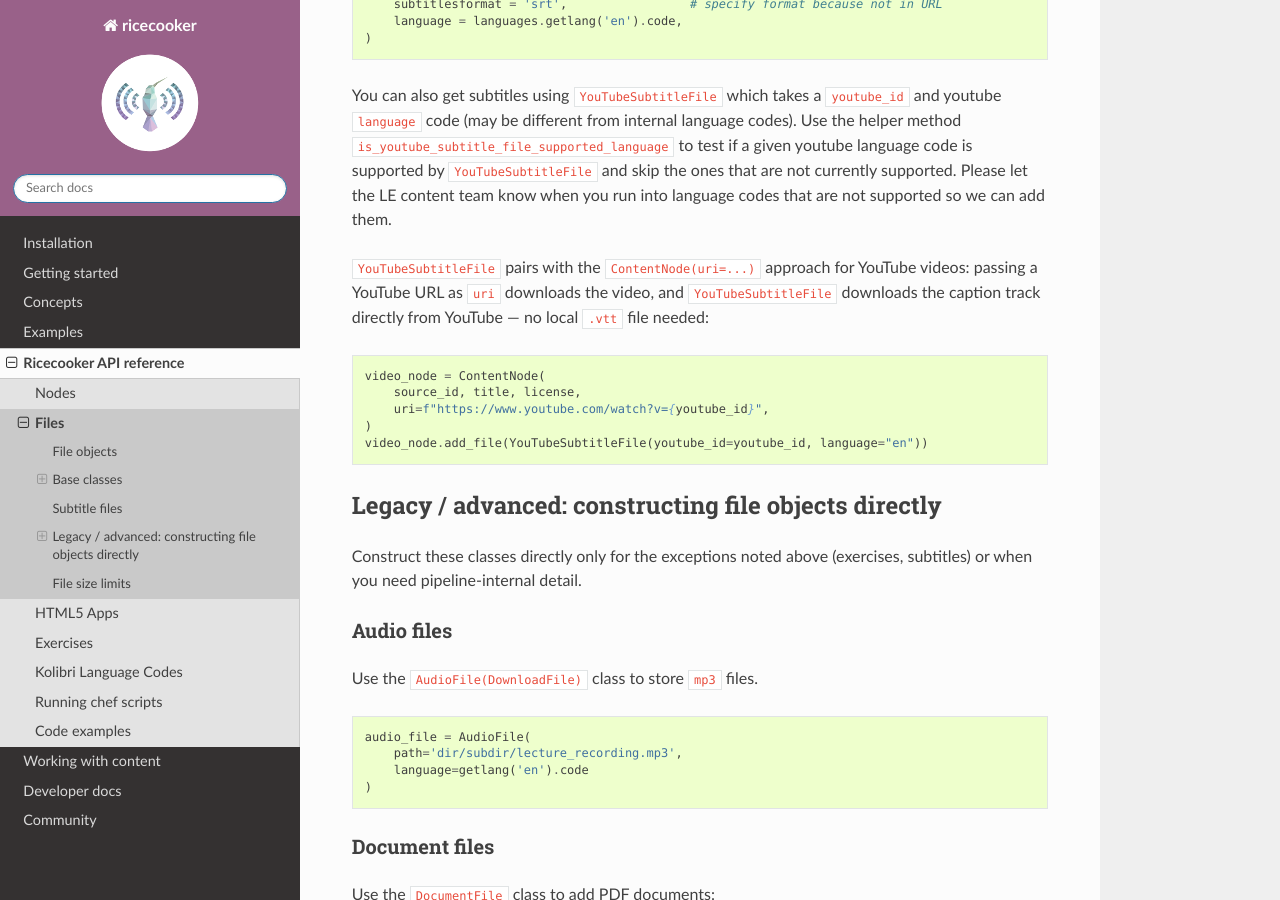
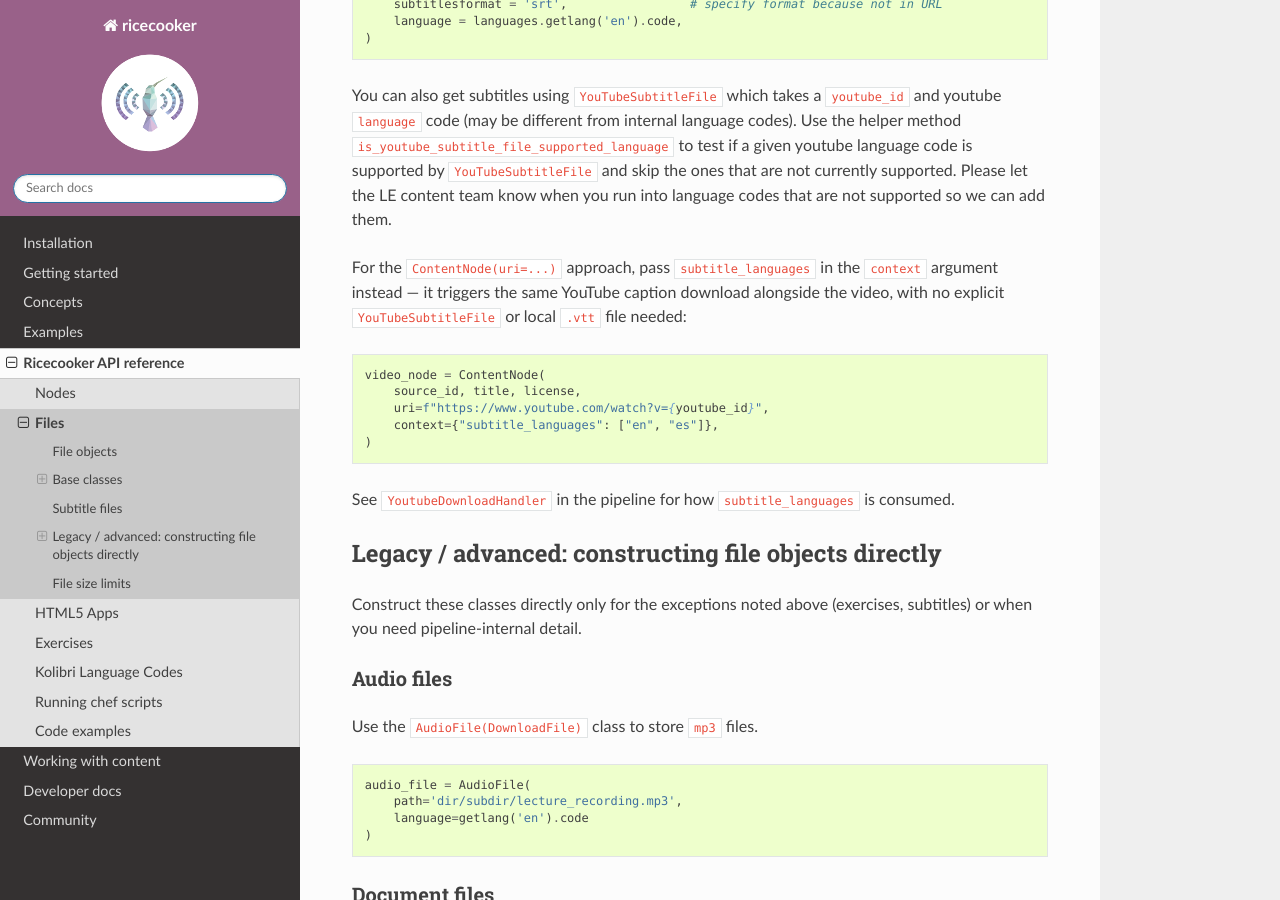
Before and after one commit to learningequality/ricecooker, a Sphinx documentation site: the page built from docs/files.md, in a window 1280 px wide and 900 px high, scrolled down 2100 px. Built offline with Sphinx 7.4.7 and the Read the Docs theme 3.1.0, drawn with Linux system fonts in a browser that asks for light colours.

Commit message:
Address second round of PR #683 review feedback
- ContentNode now passes a `context` dict through to the file pipeline
  and inherits the node's `language` onto files it builds from `uri`,
  fixing an inconsistency the reviewer flagged where a file built from
  `uri` had no language unless the pipeline inferred one itself.
- docs/files.md: point YouTube-subtitle docs at `context={"subtitle_languages": [...]}`
  instead of a manual `YouTubeSubtitleFile.add_file` call, since that's
  the mechanism that actually triggers automatic subtitle download from
  the `ContentNode(uri=)` path.
- docs/tutorial/gettingstarted.rst: drop the "Video overview" section
  and its dead video embed.

Co-Authored-By: Claude Sonnet 5 <noreply@anthropic.com>

````diff
--- a/docs/files.md
+++ b/docs/files.md
@@ -97,16 +97,17 @@ a given youtube language code is supported by `YouTubeSubtitleFile` and skip the
 ones that are not currently supported. Please let the LE content team know when
 you run into language codes that are not supported so we can add them.
 
-`YouTubeSubtitleFile` pairs with the `ContentNode(uri=...)` approach for YouTube
-videos: passing a YouTube URL as `uri` downloads the video, and `YouTubeSubtitleFile`
-downloads the caption track directly from YouTube — no local `.vtt` file needed:
+For the `ContentNode(uri=...)` approach, pass `subtitle_languages` in the `context`
+argument instead — it triggers the same YouTube caption download alongside the
+video, with no explicit `YouTubeSubtitleFile` or local `.vtt` file needed:
 ```
 video_node = ContentNode(
     source_id, title, license,
     uri=f"https://www.youtube.com/watch?v={youtube_id}",
+    context={"subtitle_languages": ["en", "es"]},
 )
-video_node.add_file(YouTubeSubtitleFile(youtube_id=youtube_id, language="en"))
 ```
+See [`YoutubeDownloadHandler`](https://github.com/learningequality/ricecooker/blob/main/ricecooker/utils/pipeline/transfer.py#L172) in the pipeline for how `subtitle_languages` is consumed.
 
 
 
````
Also changed, not shown: docs/tutorial/explanations.md (+2 -0 lines), docs/tutorial/gettingstarted.rst (+0 -11 lines), 2 other files.
